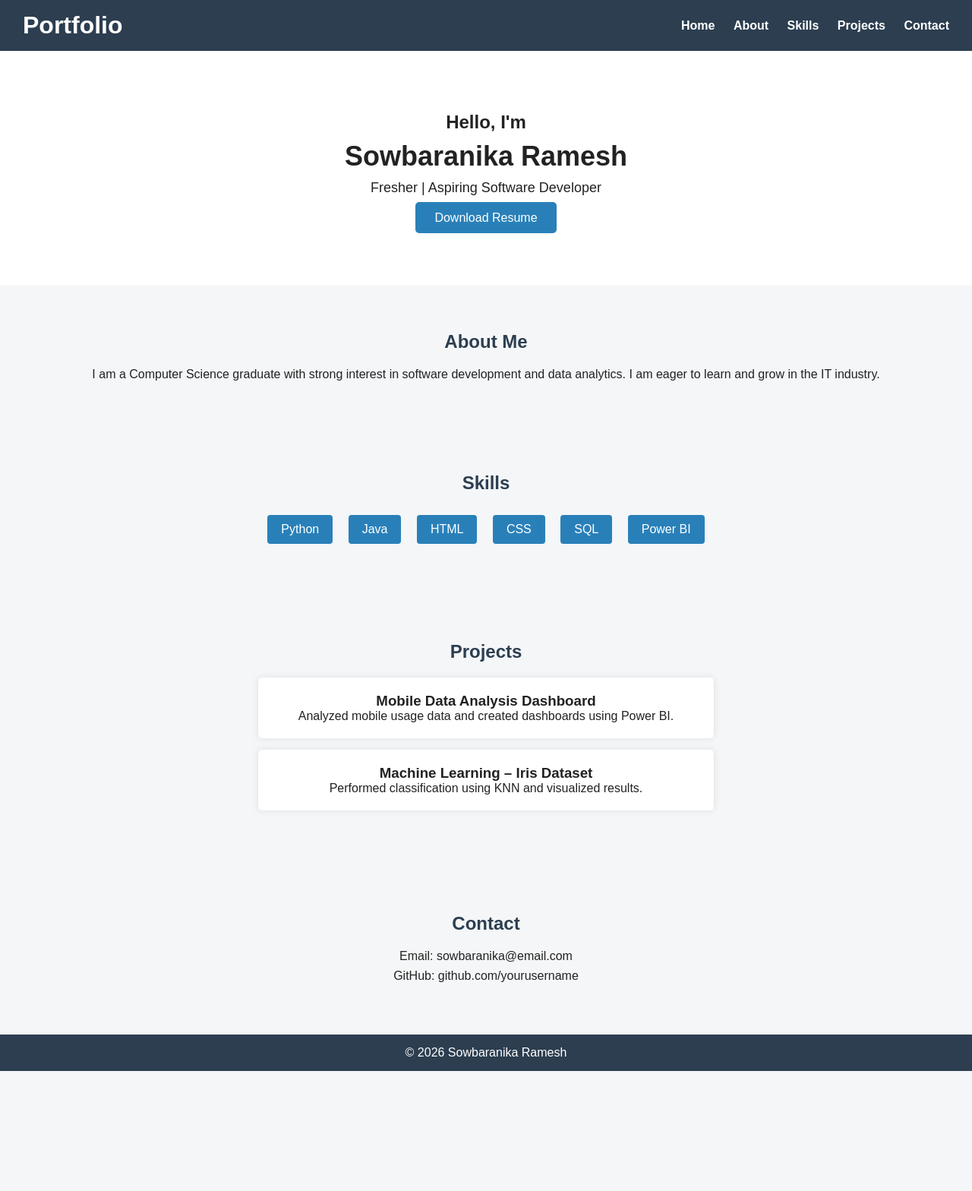
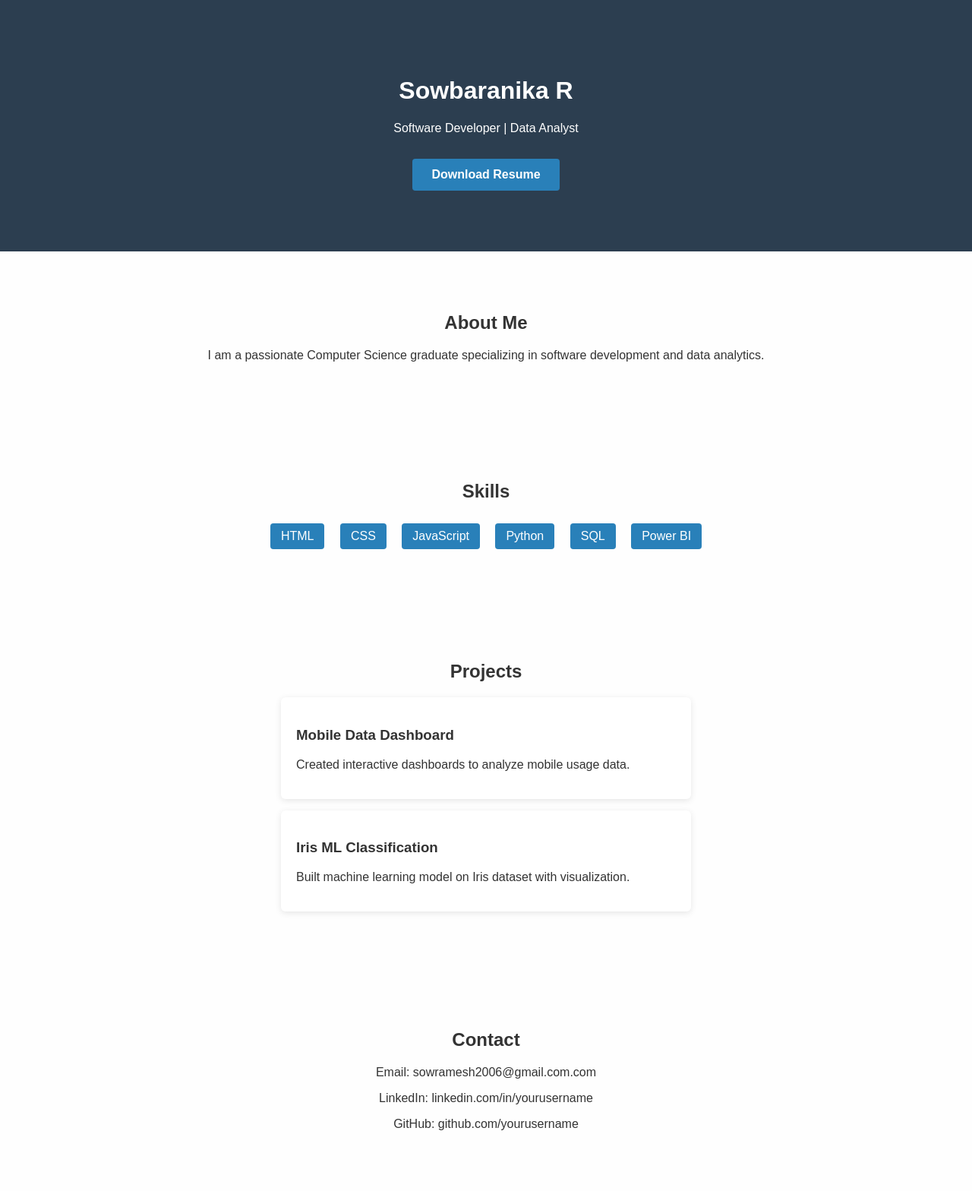
Before and after one commit to Sowbaranika19/portfolio, a plain HTML site: page index.html in a window 1280 px wide. Shown: the top 1568 px of the page at 76% size. Before the commit the page ends 1410 px from the top, so only its background shows below. Drawn offline with Linux system fonts and the light colour scheme.

Commit message:
Add files via upload

```diff
--- a/index.html
+++ b/index.html
@@ -2,79 +2,69 @@
 <html lang="en">
 <head>
     <meta charset="UTF-8">
-  <title>My Portfolio</title>
     <meta name="viewport" content="width=device-width, initial-scale=1.0">
+    <title>Sowbaranika R</title>
     <link rel="stylesheet" href="style.css">
 </head>
 <body>
 
-<!-- NAVBAR -->
-<header class="navbar">
-  <h1 class="logo">Portfolio</h1>
-  <nav>
-    <a href="#home">Home</a>
-    <a href="#about">About</a>
-    <a href="#skills">Skills</a>
-    <a href="#projects">Projects</a>
-    <a href="#contact">Contact</a>
-  </nav>
+<header class="header">
+    <div class="container">
+        <h1>Sowbaranika R</h1>
+        <p>Software Developer | Data Analyst</p>
+        <a href="resume.pdf" class="btn" download>Download Resume</a>
+    </div>
 </header>
 
-<!-- HOME -->
-<section id="home" class="home">
-  <h2>Hello, I'm</h2>
-  <h1>Sowbaranika Ramesh</h1>
-  <p>Fresher | Aspiring Software Developer</p>
-  <a href="resume.pdf" class="btn" download>Download Resume</a>
+<section id="about" class="section">
+    <div class="container">
+        <h2>About Me</h2>
+        <p>I am a passionate Computer Science graduate specializing in software development and data analytics.</p>
+    </div>
 </section>
 
-<!-- ABOUT -->
-<section id="about" class="section">
-  <h2>About Me</h2>
-  <p>
-    I am a Computer Science graduate with strong interest in software
-    development and data analytics. I am eager to learn and grow in the IT
-    industry.
-  </p>
-</section>
-
-<!-- SKILLS -->
 <section id="skills" class="section">
+    <div class="container">
         <h2>Skills</h2>
-  <div class="skills">
-    <span>Python</span>
-    <span>Java</span>
+        <div class="skills-list">
             <span>HTML</span>
             <span>CSS</span>
+            <span>JavaScript</span>
+            <span>Python</span>
             <span>SQL</span>
             <span>Power BI</span>
         </div>
-</section>
-
-<!-- PROJECTS -->
-<section id="projects" class="section">
-  <h2>Projects</h2>
-
-  <div class="project">
-    <h3>Mobile Data Analysis Dashboard</h3>
-    <p>Analyzed mobile usage data and created dashboards using Power BI.</p>
-  </div>
-
-  <div class="project">
-    <h3>Machine Learning – Iris Dataset</h3>
-    <p>Performed classification using KNN and visualized results.</p>
     </div>
 </section>
 
-<!-- CONTACT -->
-<section id="contact" class="section contact">
+<section id="projects" class="section">
+    <div class="container">
+        <h2>Projects</h2>
+
+        <div class="project-card">
+            <h3>Mobile Data Dashboard</h3>
+            <p>Created interactive dashboards to analyze mobile usage data.</p>
+        </div>
+
+        <div class="project-card">
+            <h3>Iris ML Classification</h3>
+            <p>Built machine learning model on Iris dataset with visualization.</p>
+        </div>
+
+    </div>
+</section>
+
+<section id="contact" class="section contact-section">
+    <div class="container">
         <h2>Contact</h2>
-  <p>Email: sowbaranika@email.com</p>
+        <p>Email: sowramesh2006@gmail.com.com</p>
+        <p>LinkedIn: linkedin.com/in/yourusername</p>
         <p>GitHub: github.com/yourusername</p>
+    </div>
 </section>
 
 <footer>
-  <p>© 2026 Sowbaranika Ramesh</p>
+    <p>© 2026 Sowbaranika</p>
 </footer>
 
 </body>
--- a/style.css
+++ b/style.css
@@ -1,100 +1,72 @@
-* {
+/* ---------------- GENERAL ---------------- */
+body {
+    font-family: "Arial", sans-serif;
     margin: 0;
     padding: 0;
-  box-sizing: border-box;
-  font-family: Arial, sans-serif;
+    background: #fefefe;
+    color: #333;
 }
 
-body {
-  background: #f4f6f8;
-  color: #222;
+a {
+    text-decoration: none;
+    color: inherit;
 }
 
-/* NAVBAR */
-.navbar {
+/* -------------- HEADER ---------------- */
+.header {
     background: #2c3e50;
-  padding: 15px 30px;
-  display: flex;
-  justify-content: space-between;
-  align-items: center;
+    color: white;
+    text-align: center;
+    padding: 80px 20px;
 }
 
-.navbar .logo {
-  color: white;
-}
-
-.navbar nav a {
-  color: white;
-  margin-left: 20px;
-  text-decoration: none;
+.header .btn {
+    display: inline-block;
+    background: #2980b9;
+    color: #fff;
+    padding: 12px 25px;
+    margin-top: 15px;
+    border-radius: 4px;
     font-weight: bold;
 }
 
-/* HOME */
-.home {
-  text-align: center;
-  padding: 80px 20px;
-  background: white;
-}
-
-.home h1 {
-  font-size: 36px;
-  margin: 10px 0;
-}
-
-.home p {
-  font-size: 18px;
-  margin-bottom: 20px;
-}
-
-.btn {
-  padding: 12px 25px;
-  background: #2980b9;
-  color: white;
-  text-decoration: none;
-  border-radius: 5px;
-}
-
-/* SECTION */
+/* -------------- SECTIONS ---------------- */
 .section {
-  padding: 60px 30px;
+    padding: 60px 20px;
     text-align: center;
 }
 
-.section h2 {
-  margin-bottom: 20px;
-  color: #2c3e50;
+.container {
+    max-width: 900px;
+    margin: auto;
 }
 
 /* SKILLS */
-.skills span {
+.skills-list span {
     display: inline-block;
-  margin: 8px;
-  padding: 10px 18px;
     background: #2980b9;
     color: white;
+    padding: 8px 14px;
+    margin: 8px;
     border-radius: 4px;
 }
 
 /* PROJECTS */
-.project {
-  background: white;
+.project-card {
+    background: #fff;
+    margin: 15px auto;
     padding: 20px;
-  margin: 15px auto;
-  max-width: 600px;
-  border-radius: 5px;
-  box-shadow: 0 0 10px rgba(0,0,0,0.1);
-}
-
-/* CONTACT */
-.contact p {
-  margin: 8px 0;
+    border-radius: 6px;
+    box-shadow: 0 2px 8px rgba(0,0,0,0.1);
+    max-width: 500px;
+    text-align: left;
 }
 
 /* FOOTER */
 footer {
     background: #2c3e50;
-  color: white;
+    color: #fff;
     text-align: center;
-  padding: 15px;
+    padding: 18px;
+    margin-top: 30px;
 }
```
Lines whose indentation alone changed are shown as unchanged.
